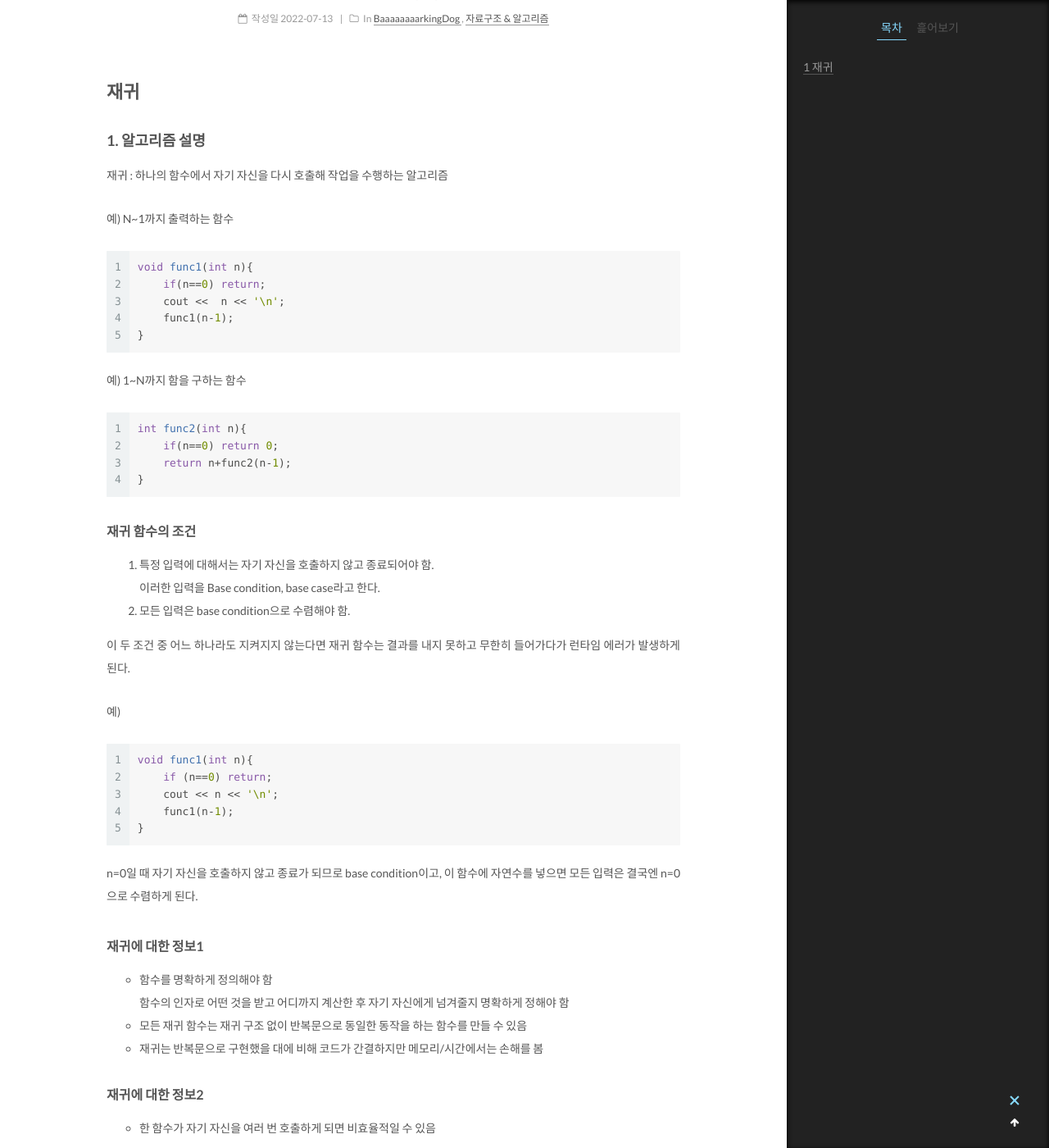
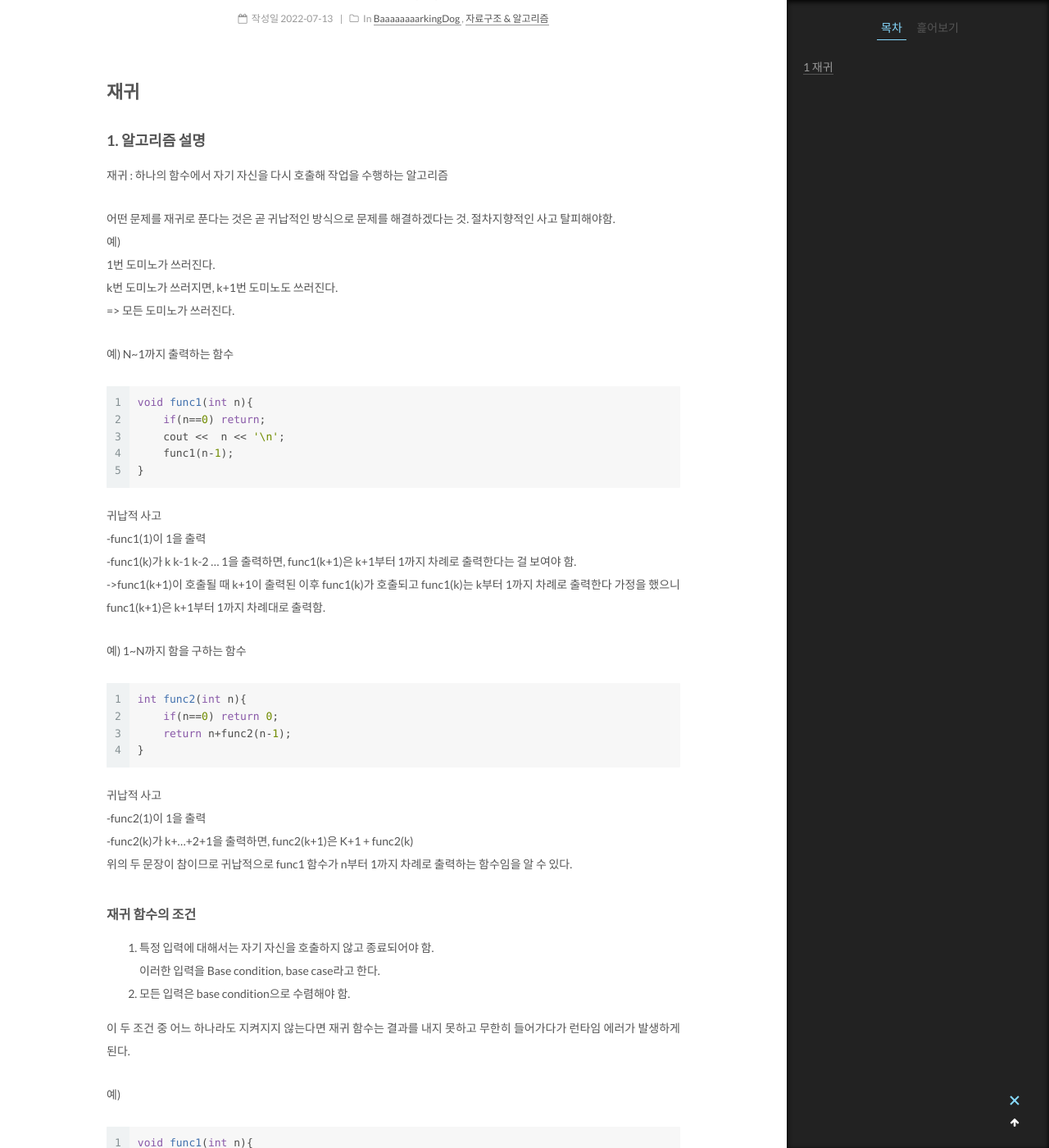
Before and after one commit to hippod01/hippod01.github.io, a Jekyll site: the page built from _posts/2022-07-13-0x0B 재귀.md, in a window 1280 px wide and 1400 px high, scrolled down 372 px. Shown: the whole window at 82% size. Built offline with Jekyll 4.4.1, drawn with Linux system fonts in a browser that asks for light colours; some of the changed text lies outside the part shown.

Commit message:
edit post

````diff
--- a/_posts/2022-07-13-0x0B 재귀.md
+++ b/_posts/2022-07-13-0x0B 재귀.md
@@ -12,6 +12,12 @@ tags: 알고리즘, 자료구조
 ### 1. 알고리즘 설명
 재귀 : 하나의 함수에서 자기 자신을 다시 호출해 작업을 수행하는 알고리즘
 
+어떤 문제를 재귀로 푼다는 것은 곧 귀납적인 방식으로 문제를 해결하겠다는 것. 절차지향적인 사고 탈피해야함.
+예)
+1번 도미노가 쓰러진다.
+k번 도미노가 쓰러지면, k+1번 도미노도 쓰러진다.
+=> 모든 도미노가 쓰러진다.
+
 예) N~1까지 출력하는 함수
 ```c++
 void func1(int n){
@@ -20,6 +26,12 @@ void func1(int n){
     func1(n-1);
 }
 ```
+귀납적 사고
+-func1(1)이 1을 출력
+-func1(k)가 k k-1 k-2 … 1을 출력하면, func1(k+1)은 k+1부터 1까지 차례로 출력한다는 걸 보여야 함.
+->func1(k+1)이 호출될 때 k+1이 출력된 이후 func1(k)가 호출되고 func1(k)는 k부터 1까지 차례로 출력한다 가정을 했으니 func1(k+1)은 k+1부터 1까지 차례대로 출력함.
+
+
 
 예) 1~N까지 함을 구하는 함수
 ```c++
@@ -28,6 +40,10 @@ int func2(int n){
     return n+func2(n-1);
 }
 ```
+귀납적 사고
+-func2(1)이 1을 출력
+-func2(k)가 k+...+2+1을 출력하면, func2(k+1)은 K+1 + func2(k)
+위의 두 문장이 참이므로 귀납적으로 func1 함수가 n부터 1까지 차례로 출력하는 함수임을 알 수 있다.
 
 #### 재귀 함수의 조건
 1. 특정 입력에 대해서는 자기 자신을 호출하지 않고 종료되어야 함.
@@ -53,13 +69,14 @@ n=0일 때 자기 자신을 호출하지 않고 종료가 되므로 base conditi
 - 모든 재귀 함수는 재귀 구조 없이 반복문으로 동일한 동작을 하는 함수를 만들 수 있음
 -  재귀는 반복문으로 구현했을 대에 비해 코드가 간결하지만 메모리/시간에서는 손해를 봄
 
+->굳이 재귀를 쓰지 않아도 구현에 큰 어려움이 없으면 재귀 대신 반복문으로 코드를 짜는게 좋지만 재귀 없이 구현을 하면 코드가 너무 복잡해지는 일부 문제들은 재귀로 구현을 하는게 좋다.
+
 #### 재귀에 대한 정보2
-- 한 함수가 자기 자신을 여러 번 호출하게 되면 비효율적일 수 있음
+한 함수가 자기 자신을 여러 번 호출하게 되면 비효율적일 수 있음
 
-예) n번째 피보나치 수열을 반환하는 함수
-이 재귀 함수의 시간복잡도는 놀랍게도 O(1.618n)
+n번째 피보나치 수열을 반환하는 함수
+이 재귀 함수의 시간복잡도는 놀랍게도 O(1.618^n)
 이미 계산한 값을 다시 계산하는 일이 빈번하게 발생하여 시간복잡도가 말도 안되게 커져버림.
-
 ```c++
 int fibo(int n){
 if(n<=1) return 1;
@@ -76,23 +93,23 @@ return fibo(n-1)+fibo(n-2);
 <br>
 
 ### 2. 연습문제 1 - 거듭제곱
-a^b 를 m으로 나눈 나머지, 즉 a^b mod m 구하기
-
+a^b 를 m으로 나눈 나머지, 즉 ab mod m 구하기
 ```c++
 int func1(int a, int b, int c){
-    int val = 1;
-    while(b--) val *= a;
-    return val % m;
+int val = 1;
+while(b--) val *= a;
+return val % m;
 }
 ```
-int overflow - O(b)
+int overflow
 ```c++
 int func1(int a, int b, int c){
-    ll val = 1;
-    while(b--) val = val * a % m;
-    return val;
+ll val = 1;
+while(b--) val = val * a % m;
+return val;
 }
 ```
+a^b mod m O(b)에 구할 수 있음
 
 
 BOJ 1629 : b가 최대 20억이라서 O(b)로는 해결할 수 없을 때, O(log b)
@@ -100,21 +117,22 @@ BOJ 1629 : b가 최대 20억이라서 O(b)로는 해결할 수 없을 때, O(log
 using ll = long long;
 
 ll POW(ll a, ll b, ll m){
-    if(b==1) return a % m;
-    ll val = POW(a, b/2, m);
-    val = val * val % m;
-    if(b%2 == 0) return val;
-    return val * a % m;
+if(b==1) return a % m;
+ll val = POW(a, b/2, m);
+val = val * val % m;
+if(b%2 == 0) return val;
+return val * a % m;
 }
 
 int main(void){
-    ios::sync_with_stdio(0);
-    cin.tie(0);
-    ll a,b,c;
-    cin >> a >> b >> c;
-    cout << POW(a,b,c);
+ios::sync_with_stdio(0);
+cin.tie(0);
+ll a,b,c;
+cin >> a >> b >> c;
+cout << POW(a,b,c);
 }
 ```
+
 
 ### 3. 연습문제 2 - 하노이 탑
 BOJ 11729 하노이 탑 이동 순서 문제
@@ -146,6 +164,7 @@ n-1개의 원판을 기둥 6-a-b에서 기둥 b로 옮긴다.
 
 
 
+
 ### 4. 연습문제 3 - Z
 BOJ 1074 : Z
 
````
